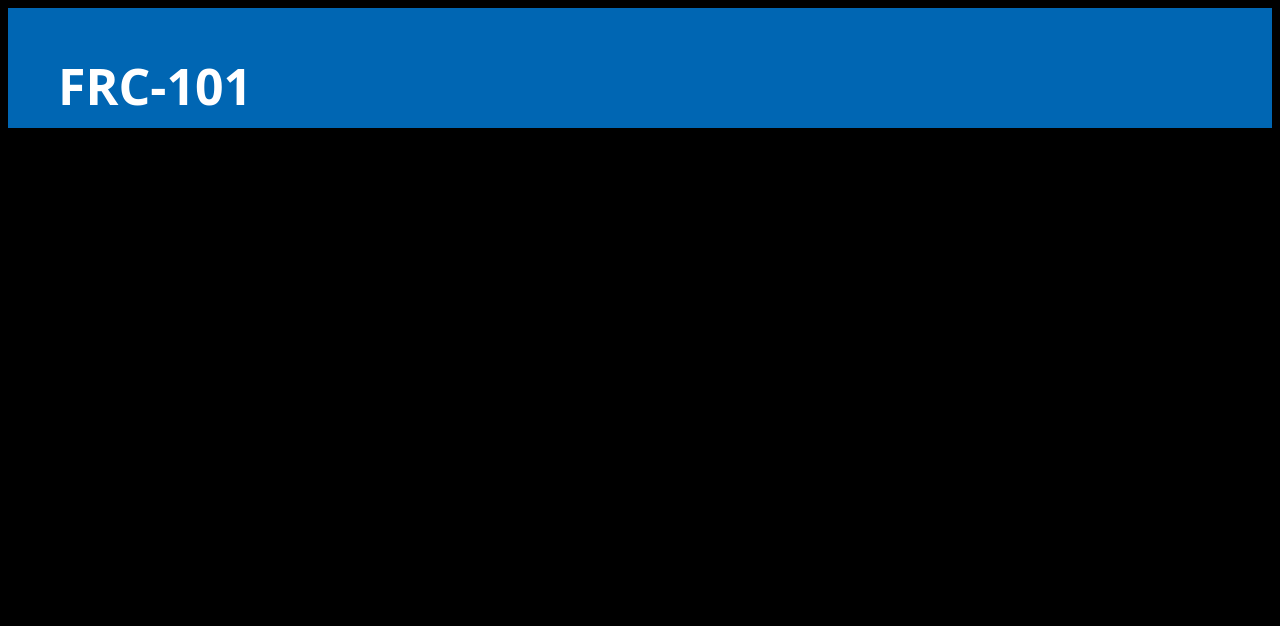
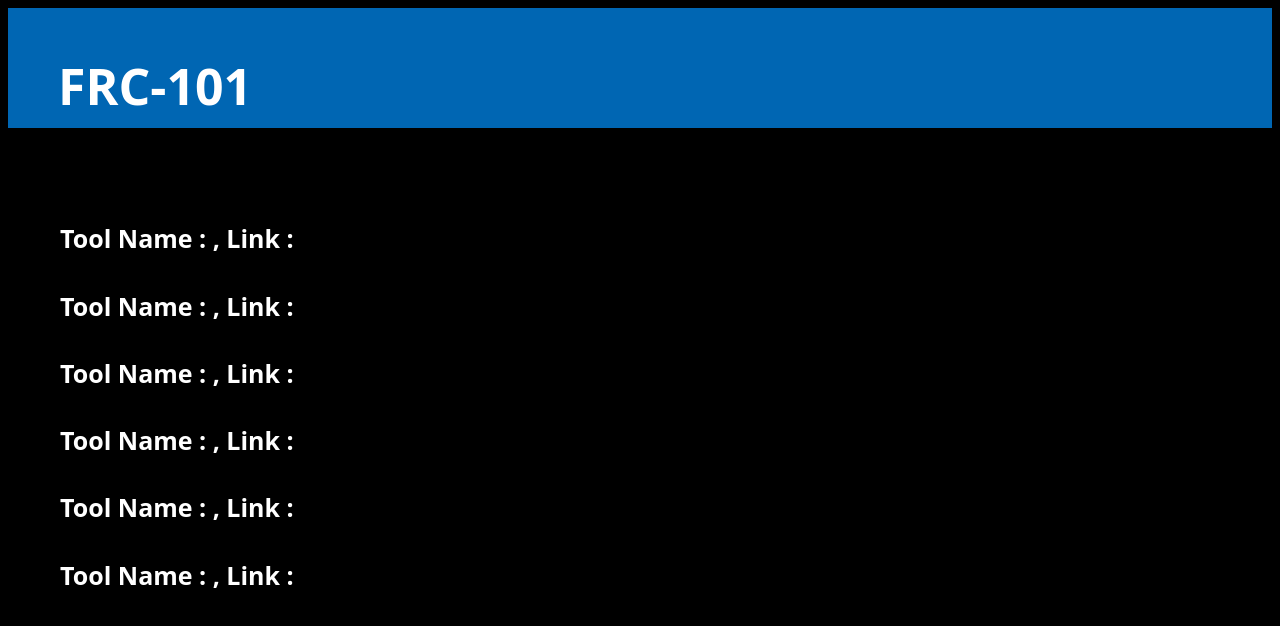
Before and after one commit to Ash-kebab/FINALPROJECTTESTPG, a plain HTML site: page Build.html in a window 1280 px wide. Drawn offline with Linux system fonts and the light colour scheme.

Commit message:
Add files via upload

```diff
--- a/Build.html
+++ b/Build.html
@@ -32,7 +32,12 @@
 <!-- Add all page content inside this div if you want the side nav to push page content to the right (not used if you only want the sidenav to sit on top of the page -->
 <div id="main">
 
-
+<h4>Tool Name : , Link : </h4>
+<h4>Tool Name : , Link : </h4>
+<h4>Tool Name : , Link : </h4>
+<h4>Tool Name : , Link : </h4>
+<h4>Tool Name : , Link : </h4>
+<h4>Tool Name : , Link : </h4>
 
 
 
```
Also changed, not shown: Cad.html (+6 -1 lines), Controls.html (+6 -3 lines), Design.html (+6 -1 lines), Marketing.html (+6 -1 lines), drive.html (+6 -1 lines).
